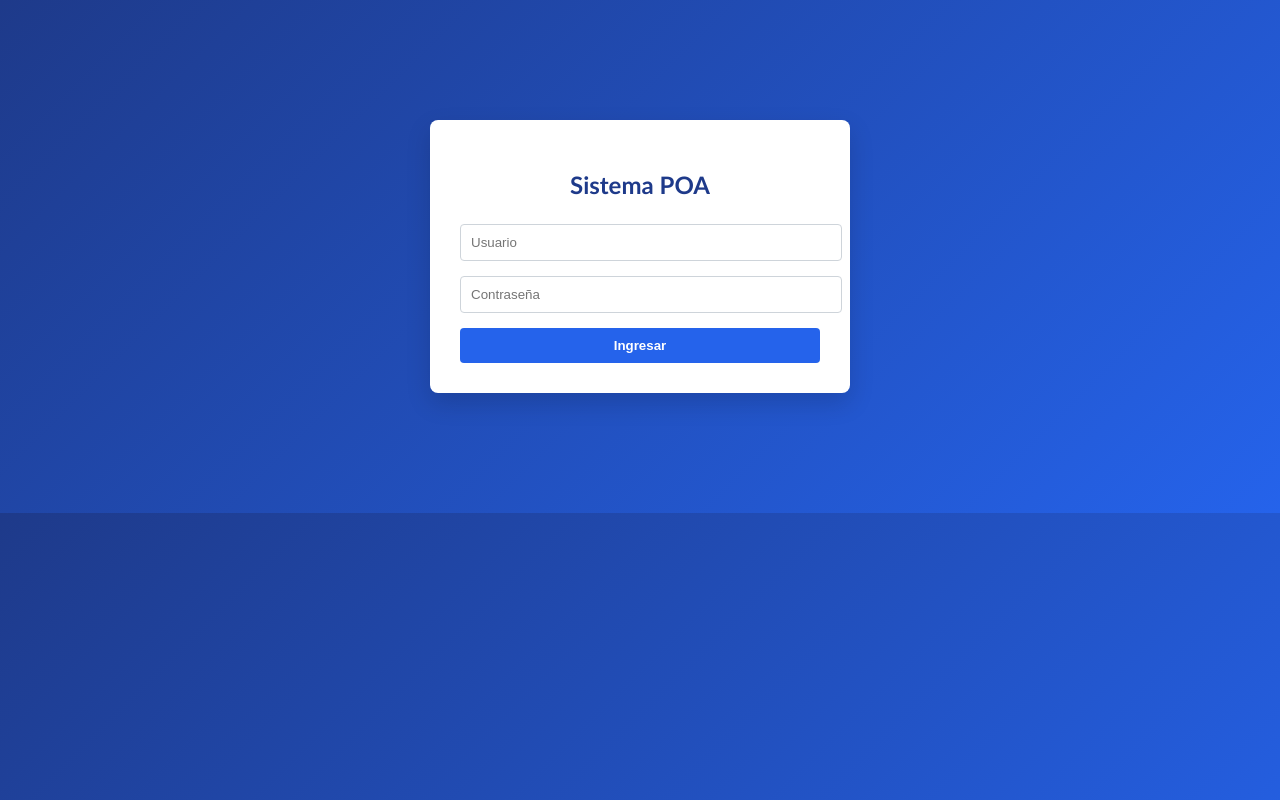
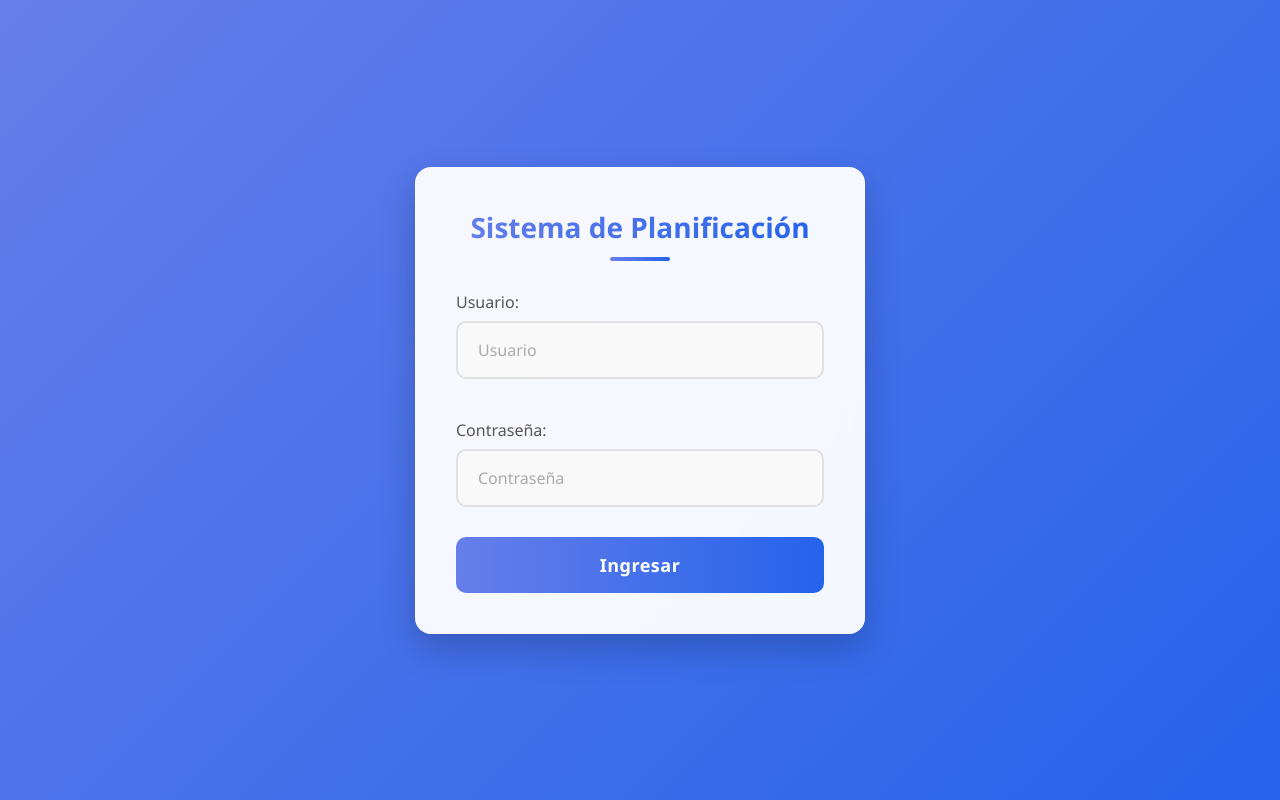
Before and after one commit to morales-593/poa_yavirac, a PHP site: page / in a window 1280 px wide. Run offline with PHP 8.4, Linux system fonts and the light colour scheme.

Commit message:
estilos actualizados de login

```diff
--- a/sistema_poa/index.php
+++ b/sistema_poa/index.php
@@ -12,7 +12,7 @@ if (!isset($_SESSION['usuario']) && !in_array($action, ['login', 'autenticar']))
 }
 
 switch ($action) {
-
+    /* ===== login ===== */
     case 'login':
         require_once 'controllers/LoginController.php';
         (new LoginController())->index();
--- /dev/null
+++ b/sistema_poa/public/css/login.css
@@ -0,0 +1,187 @@
+/* public/css/styles.css */
+* {
+    margin: 0;
+    padding: 0;
+    box-sizing: border-box;
+    font-family: 'Segoe UI', Tahoma, Geneva, Verdana, sans-serif;
+}
+
+body.login-page {
+    background: linear-gradient(135deg, #667eea 0%, #2563eb 100%);
+    min-height: 100vh;
+    display: flex;
+    justify-content: center;
+    align-items: center;
+    padding: 20px;
+}
+
+.login-container {
+    background-color: rgba(255, 255, 255, 0.95);
+    border-radius: 16px;
+    box-shadow: 0 15px 35px rgba(0, 0, 0, 0.2);
+    padding: 40px;
+    width: 100%;
+    max-width: 450px;
+    backdrop-filter: blur(10px);
+    border: 1px solid rgba(255, 255, 255, 0.3);
+    animation: fadeIn 0.5s ease-out;
+}
+
+@keyframes fadeIn {
+    from { opacity: 0; transform: translateY(-20px); }
+    to { opacity: 1; transform: translateY(0); }
+}
+
+.login-container h2 {
+    color: #333;
+    text-align: center;
+    margin-bottom: 30px;
+    font-weight: 600;
+    font-size: 28px;
+    background: linear-gradient(to right, #667eea, #2563eb);
+    -webkit-background-clip: text;
+    background-clip: text;
+    color: transparent;
+    position: relative;
+    padding-bottom: 15px;
+}
+
+.login-container h2:after {
+    content: '';
+    position: absolute;
+    bottom: 0;
+    left: 50%;
+    transform: translateX(-50%);
+    width: 60px;
+    height: 4px;
+    background: linear-gradient(to right, #667eea, #2563eb);
+    border-radius: 2px;
+}
+
+.login-container form h2 {
+    font-size: 16px;
+    color: #555;
+    margin: 20px 0 8px 0;
+    font-weight: 500;
+    text-align: left;
+    padding: 0;
+    background: none;
+    -webkit-background-clip: unset;
+    background-clip: unset;
+    color: #555;
+}
+
+.login-container form h2:after {
+    display: none;
+}
+
+.login-container input {
+    width: 100%;
+    padding: 16px 20px;
+    margin-bottom: 20px;
+    border: 2px solid #e1e1e1;
+    border-radius: 10px;
+    font-size: 16px;
+    transition: all 0.3s ease;
+    background-color: #f9f9f9;
+    color: #333;
+}
+
+.login-container input:focus {
+    outline: none;
+    border-color: #667eea;
+    background-color: #fff;
+    box-shadow: 0 0 0 3px rgba(102, 126, 234, 0.1);
+}
+
+.login-container input::placeholder {
+    color: #aaa;
+}
+
+.login-container button {
+    width: 100%;
+    padding: 16px;
+    background: linear-gradient(to right, #667eea, #2563eb);
+    color: white;
+    border: none;
+    border-radius: 10px;
+    font-size: 18px;
+    font-weight: 600;
+    cursor: pointer;
+    transition: all 0.3s ease;
+    margin-top: 10px;
+    letter-spacing: 0.5px;
+}
+
+.login-container button:hover {
+    transform: translateY(-2px);
+    box-shadow: 0 7px 14px rgba(102, 126, 234, 0.2);
+}
+
+.login-container button:active {
+    transform: translateY(0);
+}
+
+.login-container .error {
+    background-color: #ffe6e6;
+    color: #d32f2f;
+    padding: 15px;
+    border-radius: 10px;
+    margin-bottom: 25px;
+    text-align: center;
+    border-left: 5px solid #d32f2f;
+    font-weight: 500;
+    animation: shake 0.5s ease-in-out;
+}
+
+@keyframes shake {
+    0%, 100% { transform: translateX(0); }
+    25% { transform: translateX(-5px); }
+    75% { transform: translateX(5px); }
+}
+
+/* Efecto de carga en el botón */
+.login-container button.loading {
+    position: relative;
+    color: transparent;
+}
+
+.login-container button.loading:after {
+    content: '';
+    position: absolute;
+    left: 50%;
+    top: 50%;
+    width: 20px;
+    height: 20px;
+    margin: -10px 0 0 -10px;
+    border: 2px solid rgba(255, 255, 255, 0.3);
+    border-top: 2px solid white;
+    border-radius: 50%;
+    animation: spin 0.8s linear infinite;
+}
+
+@keyframes spin {
+    0% { transform: rotate(0deg); }
+    100% { transform: rotate(360deg); }
+}
+
+/* Responsive design */
+@media (max-width: 500px) {
+    .login-container {
+        padding: 30px 25px;
+        margin: 10px;
+    }
+
+    .login-container h2 {
+        font-size: 24px;
+    }
+}
+
+/* Efectos adicionales para mejor UX */
+.login-container input:not(:placeholder-shown) {
+    background-color: #fff;
+}
+
+.login-container form {
+    margin-top: 10px;
+}
--- a/sistema_poa/views/auth/login.php
+++ b/sistema_poa/views/auth/login.php
@@ -2,25 +2,44 @@
 <html lang="es">
 <head>
     <meta charset="UTF-8">
-    <title>Login - Sistema POA</title>
-    <link rel="stylesheet" href="public/css/styles.css">
+    <link rel="stylesheet" href="public/css/login.css">
 </head>
 
 <body class="login-page">
 
 <div class="login-container">
-    <h2>Sistema POA</h2>
+    <h2>Sistema de Planificación</h2>
 
     <?php if (!empty($error)): ?>
         <div class="error"><?= htmlspecialchars($error) ?></div>
     <?php endif; ?>
 
     <form method="POST" action="index.php?action=autenticar">
+        <h2>Usuario:</h2>
         <input type="text" name="usuario" placeholder="Usuario" required>
+        <h2>Contraseña:</h2>
         <input type="password" name="password" placeholder="Contraseña" required>
         <button type="submit">Ingresar</button>
     </form>
 </div>
+<script>
+document.addEventListener('DOMContentLoaded', function() {
+    const form = document.querySelector('form');
+    const submitButton = form.querySelector('button[type="submit"]');
 
+    form.addEventListener('submit', function() {
+        // Agregar clase de carga al botón
+        submitButton.classList.add('loading');
+        submitButton.disabled = true;
+    });
+
+    // Si hay un error, asegurarse de que el botón se restablezca
+    const errorDiv = document.querySelector('.error');
+    if (errorDiv) {
+        submitButton.classList.remove('loading');
+        submitButton.disabled = false;
+    }
+});
+</script>
 </body>
 </html>
```
